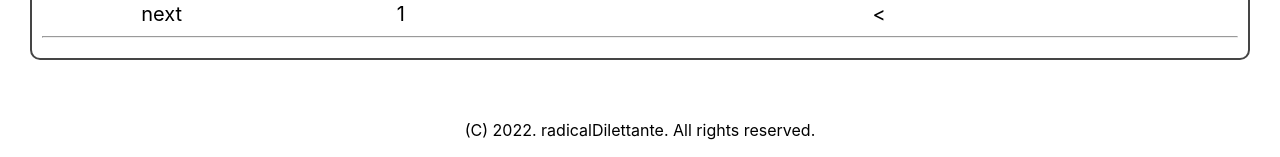
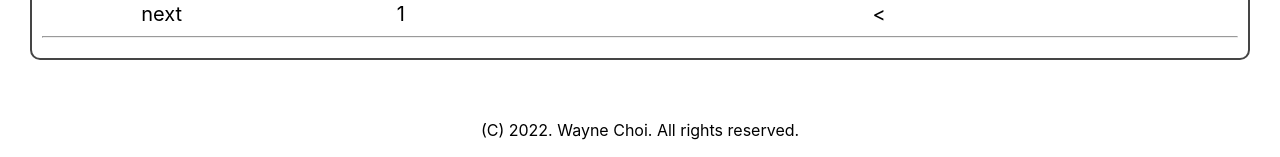
Before and after one commit to waynechoidev/turing-machine, a Next.js app: page / in a window 1280 px wide. Shown: the part 1067-1224 px from the top of the page. Built offline with nearby package versions, Linux system fonts and the light colour scheme.

Commit message:
fix: label

```diff
--- a/pages/index.tsx
+++ b/pages/index.tsx
@@ -105,7 +105,7 @@
       <Table machine={machine} />
 
       <footer className={styles.footer}>
-        (C) {date.getFullYear()}. radicalDilettante. All rights reserved.
+        (C) {date.getFullYear()}. Wayne Choi. All rights reserved.
       </footer>
     </div>
   );
```
